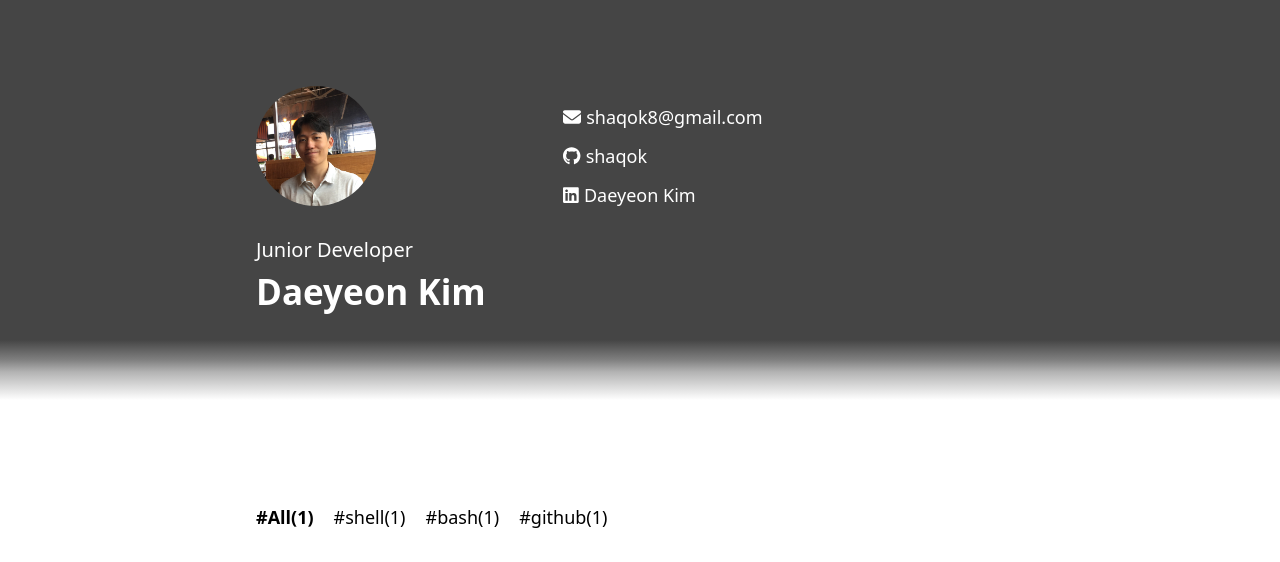
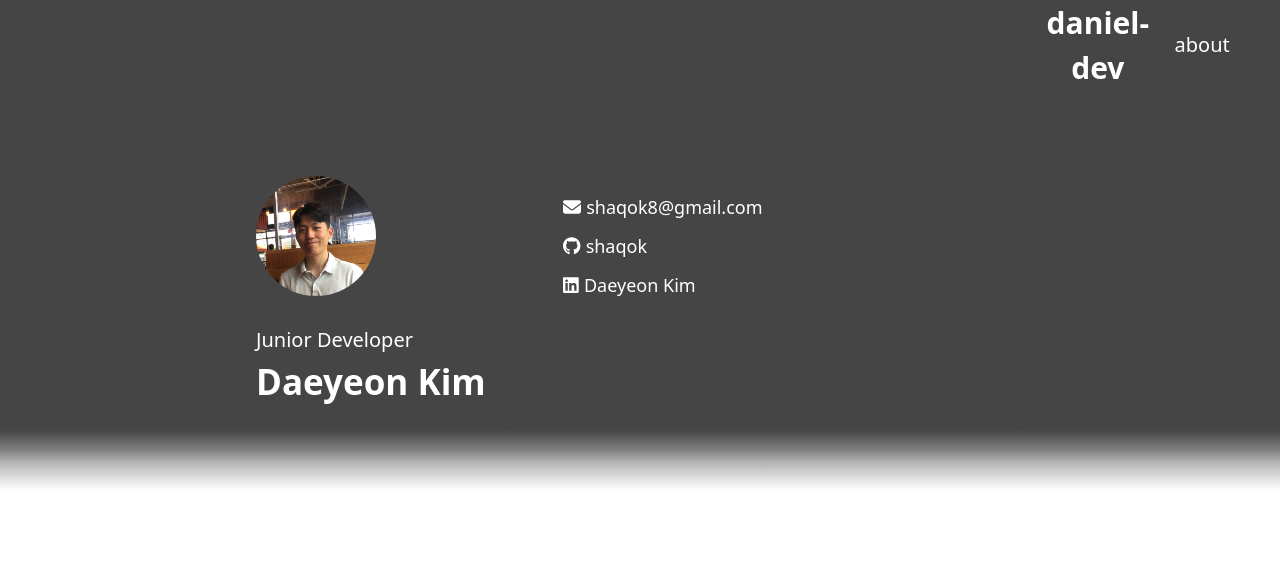
Before and after one commit to shaqok/shaqok.github.io, a Gatsby site: page / in a window 1280 px wide. Shown: the top 562 px of the page. Built offline with nearby package versions, Linux system fonts and the light colour scheme; Gatsby itself is replaced by a stand-in of ours.

Commit message:
Changed types with imported types and added Header in Template

```diff
--- a/src/components/Common/Template.tsx
+++ b/src/components/Common/Template.tsx
@@ -1,16 +1,15 @@
 import React, { FunctionComponent, ReactNode } from 'react'
+import { siteMetadataType } from 'types/siteData.type'
 import styled from '@emotion/styled'
 import GlobalStyle from 'components/Common/GlobalStyle'
+import Header from './Header'
 import Footer from 'components/Common/Footer'
 import { Helmet } from 'react-helmet'
 
 type TemplateProps = {
-  title: string
-  description: string
-  url: string
   image: string
   children: ReactNode
-}
+} & siteMetadataType
 
 const Container = styled.main`
   display: flex;
@@ -21,8 +20,9 @@ const Container = styled.main`
 const Template: FunctionComponent<TemplateProps> = ({
   title,
   description,
-  url,
+  siteUrl,
   image,
+  menuLinks,
   children,
 }) => {
   return (
@@ -38,7 +38,7 @@ const Template: FunctionComponent<TemplateProps> = ({
         <meta property="og:title" content={title} />
         <meta property="og:description" content={description} />
         <meta property="og:image" content={image} />
-        <meta property="og:url" content={url} />
+        <meta property="og:url" content={siteUrl} />
         <meta property="og:site_name" content={title} />
 
         {/* <meta name="twitter:card" content="summary" />
@@ -51,6 +51,7 @@ const Template: FunctionComponent<TemplateProps> = ({
         <html lang="ko" />
       </Helmet>
       <GlobalStyle />
+      <Header menuLinks={menuLinks} siteTitle={title} />
       {children}
       <Footer />
     </Container>
--- a/src/pages/index.tsx
+++ b/src/pages/index.tsx
@@ -6,6 +6,7 @@ import { graphql } from 'gatsby'
 import { IGatsbyImageData } from 'gatsby-plugin-image'
 import queryString, { ParsedQuery } from 'query-string'
 import { PostListItemType } from 'types/PostItem.types'
+import { siteType } from 'types/siteData.type'
 import Template from 'components/Common/Template'
 
 type IndexPageProps = {
@@ -13,13 +14,7 @@ type IndexPageProps = {
     search: string
   }
   data: {
-    site: {
-      siteMetadata: {
-        title: string
-        description: string
-        siteUrl: string
-      }
-    }
+    site: siteType
     allMarkdownRemark: {
       edges: PostListItemType[]
     }
@@ -36,7 +31,7 @@ const IndexPage: FunctionComponent<IndexPageProps> = ({
   location: { search },
   data: {
     site: {
-      siteMetadata: { title, description, siteUrl },
+      siteMetadata: { title, description, siteUrl, menuLinks },
     },
     allMarkdownRemark: { edges },
     file: {
@@ -78,8 +73,9 @@ const IndexPage: FunctionComponent<IndexPageProps> = ({
     <Template
       title={title}
       description={description}
-      url={siteUrl}
+      siteUrl={siteUrl}
       image={publicURL}
+      menuLinks={menuLinks}
     >
       <Introduction profileImage={gatsbyImageData} />
       <CategoryList
@@ -100,6 +96,10 @@ export const getPostList = graphql`
         title
         description
         siteUrl
+        menuLinks {
+          name
+          link
+        }
       }
     }
     allMarkdownRemark(
```
